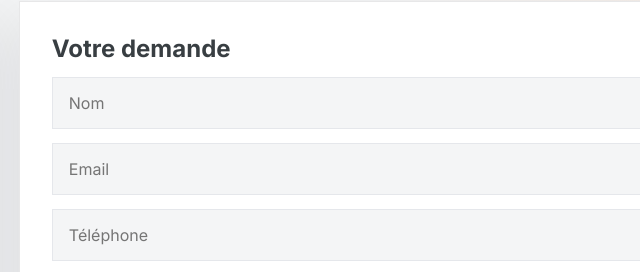
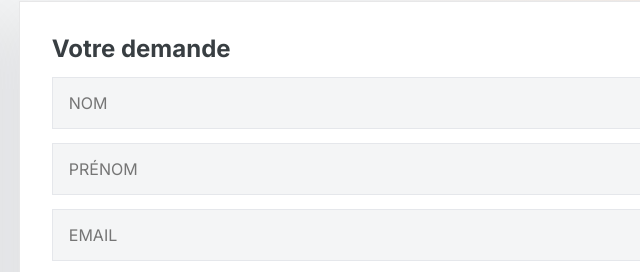
Before and after one commit to LYSMAsolutions/carrosserie-mounier, a plain HTML site: page pages/contact.html in a window 1280 px wide. Shown: the part 514-786 px from the top of the page, 516-1156 px from the left. Drawn offline with Linux system fonts and the light colour scheme.

Commit message:
Modify contact form and update fetch URL
Updated contact form to include 'Prénom' field and changed the fetch URL.

```diff
--- a/pages/contact.html
+++ b/pages/contact.html
@@ -76,8 +76,9 @@
   <h3>Votre demande</h3>
 
   <div class="form-grid">
-    <input class="input" type="text" name="nom" placeholder="Nom" required>
-    <input class="input" type="email" name="email" placeholder="Email" required>
+    <input class="input uppercase" type="text" name="nom" placeholder="Nom" required>
+    <input class="input uppercase" type="text" name="prenom" placeholder="Prénom" required>
+    <input class="input uppercase" type="email" name="email" placeholder="Email" required>
     <input class="input" type="tel" name="telephone" placeholder="Téléphone" required>
     <input class="input uppercase" type="text" name="immatriculation" placeholder="Immatriculation" required>
     <input class="input uppercase" type="text" name="marque" placeholder="Marque de votre véhicule" required>
@@ -129,7 +130,7 @@
     data.modele = (data.modele || "").toUpperCase();
 
     try {
-      await fetch("https://script.google.com/macros/s/AKfycbwGG06cvmfudPSRqqs7M_G__XqoJEkvttBrUO4d2AOMudTYkravA6czxTAuFWoC235b/exec", {
+      await fetch("https://script.google.com/macros/s/AKfycbwueI9oELfDzLOP147ctzfo5KOy3THasXKfIqqecLMuVsFH_lqDR3q087oN62WbXwg9/exec", {
         method: "POST",
         mode: "no-cors",
         body: JSON.stringify(data)
```
